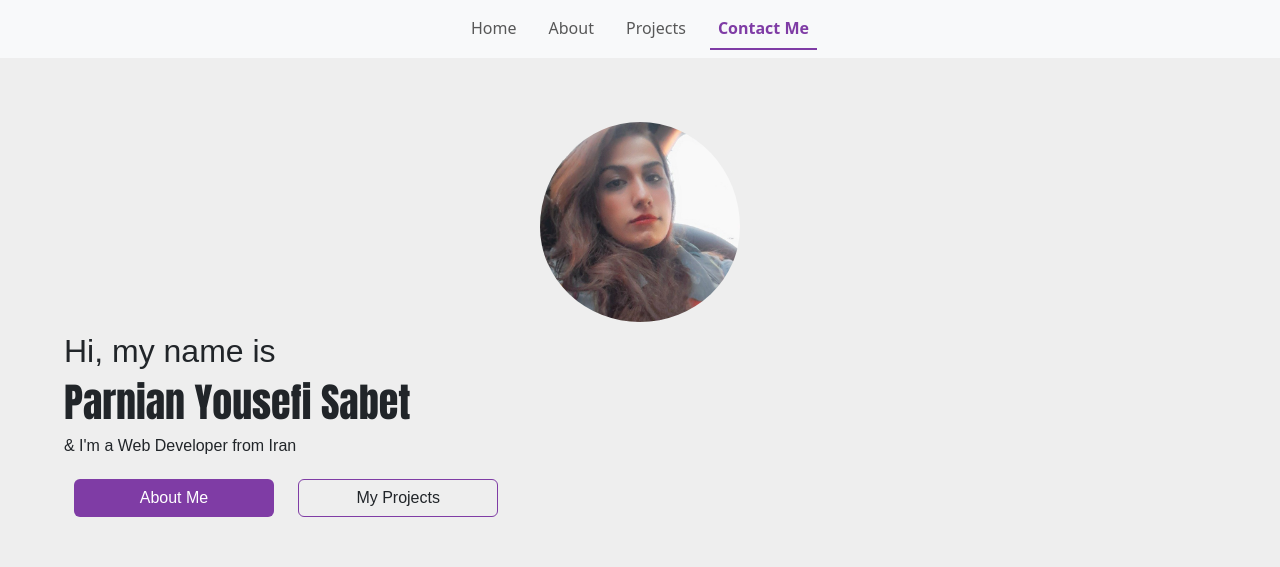
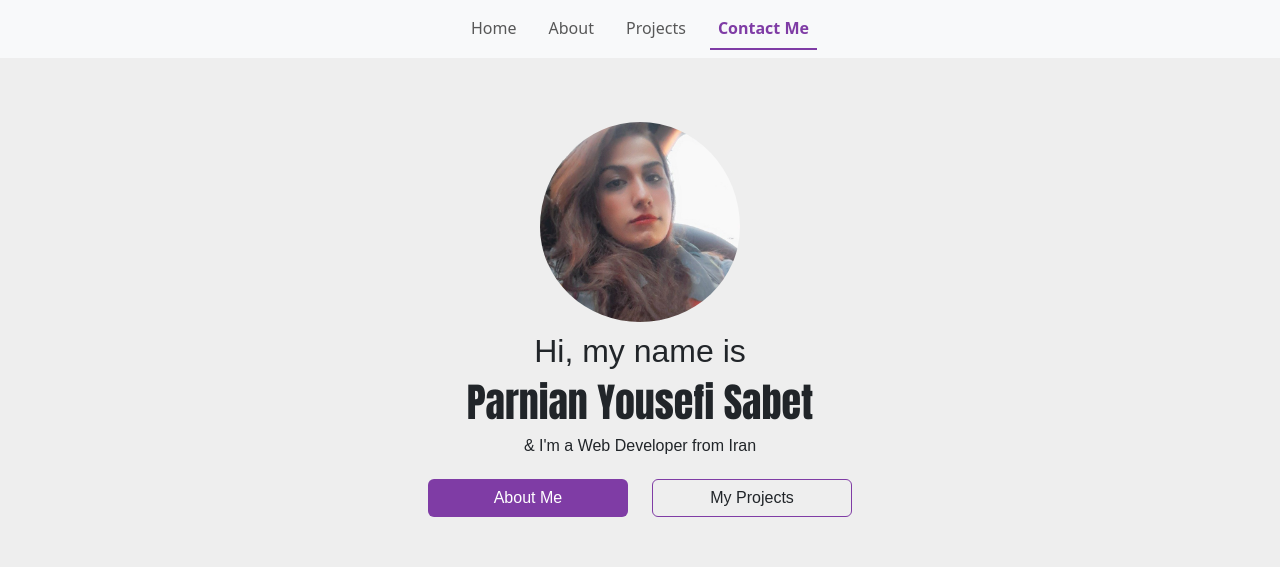
Before and after one commit to parnian-yousefi/SheCodes-Responsive-Portfolio, a plain HTML site: page contact.html in a window 1280 px wide. Shown: the top 567 px of the page. Drawn offline with nearby package versions, Linux system fonts and the light colour scheme; a web font is replaced by a local one.

Commit message:
fixed contact page

```diff
--- a/contact.html
+++ b/contact.html
@@ -70,7 +70,7 @@
         </div>
       </nav>
     </div>
-    <div id="hero">
+    <div id="hero" class="centered">
       <img
         src="assets/profile.png"
         alt="Parnian Yousefi Sabet"
```
